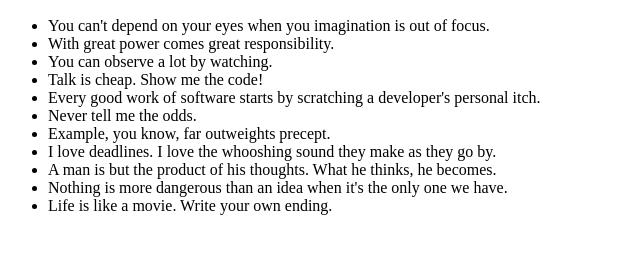
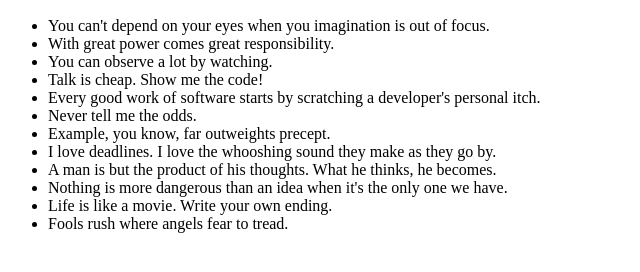
Before and after one commit to madalinagheorghe/0main_openSAP_repo, a plain HTML site: page index.html in a window 1280 px wide. Shown: the part 110-382 px from the top of the page, without its empty margins (0-640 px from the left). Drawn offline with Linux system fonts and the light colour scheme.

Commit message:
added quote by alexander pope

```diff
--- a/index.html
+++ b/index.html
@@ -20,6 +20,7 @@
 			<li>A man is but the product of his thoughts. What he thinks, he becomes.</li>
 			<li>Nothing is more dangerous than an idea when it's the only one we have.</li>
 			<li>Life is like a movie. Write your own ending.</li>
+			<li>Fools rush where angels fear to tread.</li>
 		</ul>
 	</body>
 </html>
```
